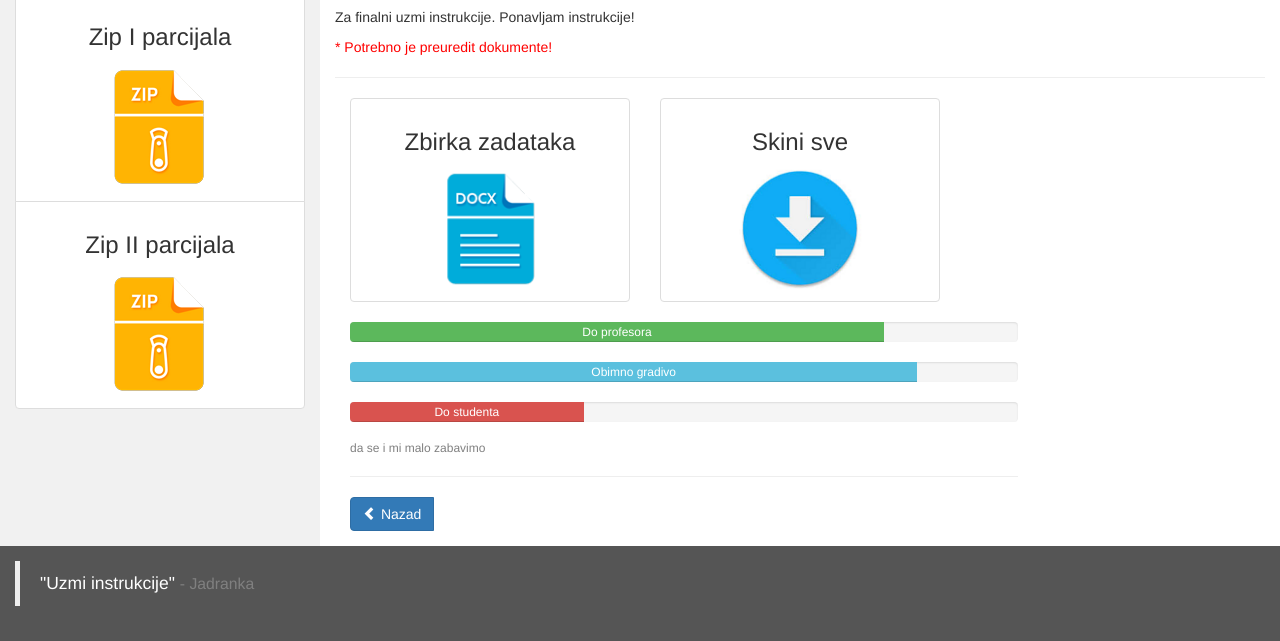
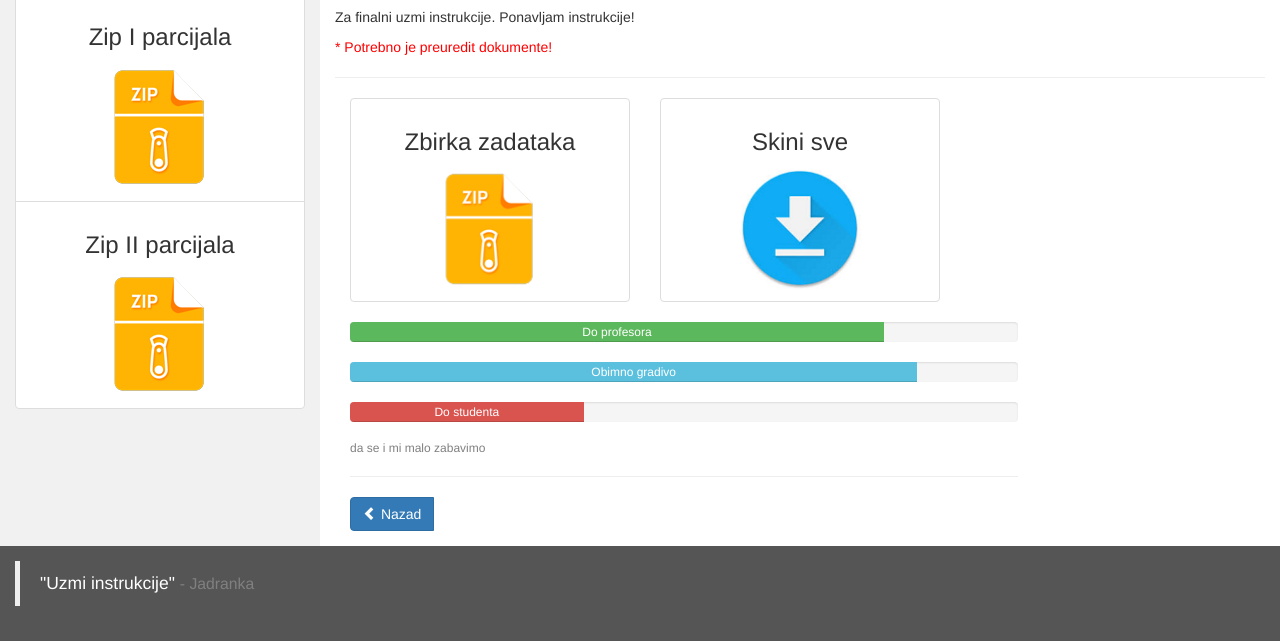
Before and after one commit to efsamaterijali/efsamaterijali.github.io, a plain HTML site: page predmeti/racun/racun.html in a window 1280 px wide. Shown: the part 254-895 px from the top of the page. Drawn offline with nearby package versions, Linux system fonts and the light colour scheme.

Commit message:
ikona
ikona zipa rac

```diff
--- a/predmeti/racun/racun.html
+++ b/predmeti/racun/racun.html
@@ -72,7 +72,7 @@
       <!--lista desno-->
       <div class="col-sm-4">
        <ul class="list-group">
-       <li class="list-group-item"><h3 class="text-center">Zbirka zadataka</h3><a href="rac_zadaci.rar">  <img src="../../fico/wordico.png" style="cursor:pointer; margin-left:50%;transform: translate(-50%);height:9em;" ></a></li>
+       <li class="list-group-item"><h3 class="text-center">Zbirka zadataka</h3><a href="rac_zadaci.rar">  <img src="../../fico/ppt2ico.png" style="cursor:pointer; margin-left:50%;transform: translate(-50%);height:9em;" ></a></li>
      </ul>
         </div>
         <div class="col-sm-4">
```
